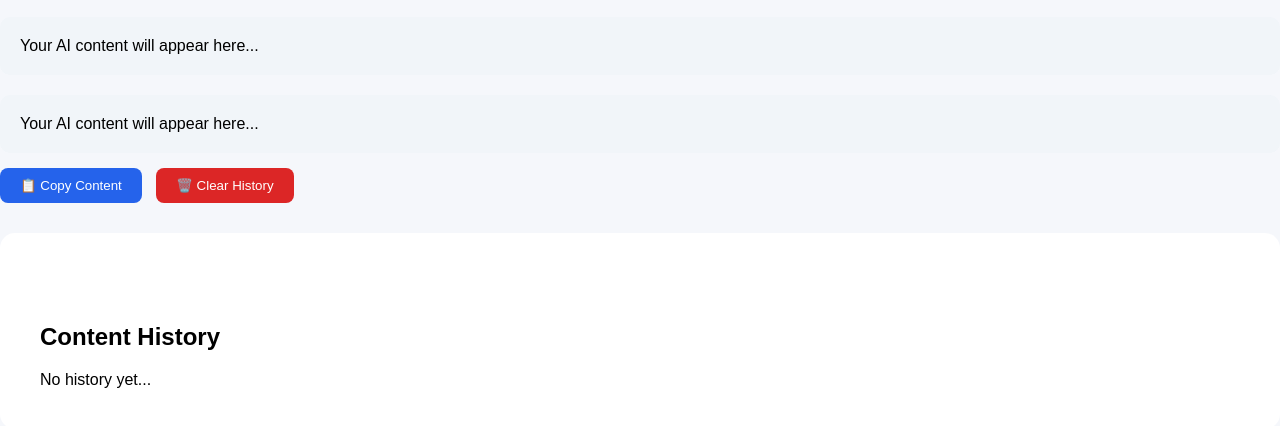
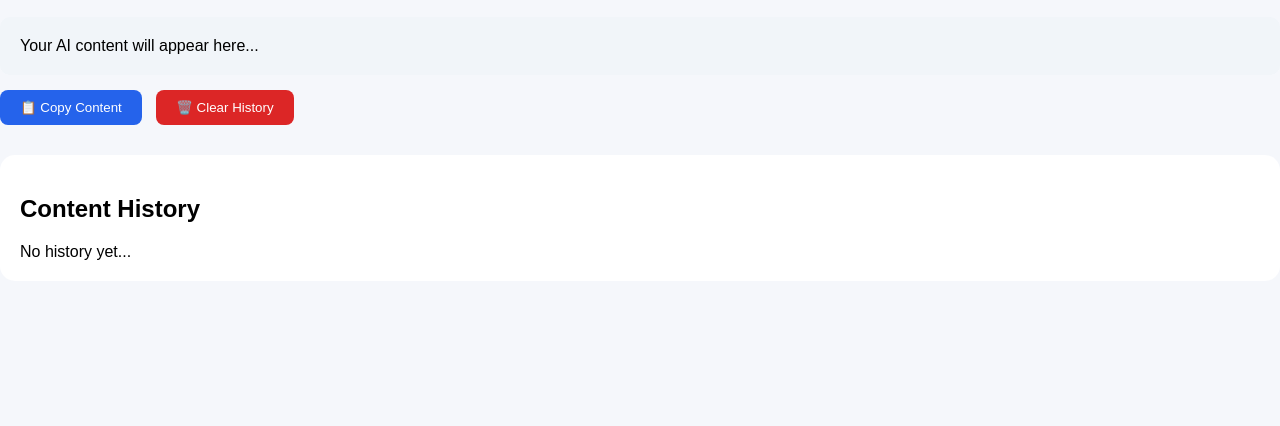
Before and after one commit to studywithvikash/ContentAI-Pro, a plain HTML site: page dashboard.html in a window 1280 px wide. Shown: the part 226-652 px from the top of the page. Drawn offline with Linux system fonts and the light colour scheme.

Commit message:
Remove duplicate output div in dashboard.html
Removed duplicate output div from dashboard.

```diff
--- a/dashboard.html
+++ b/dashboard.html
@@ -43,13 +43,9 @@ Generate Content ✨
 <div class="output" id="output">
 Your AI content will appear here...
 </div>
-  <div class="output" id="output">
-Your AI content will appear here...
-</div>
 
 <button id="copyBtn">📋 Copy Content</button>
 <button id="clearHistoryBtn">🗑️ Clear History</button>
-<div class="history">
 <div class="history">
 <h2>Content History</h2>
 
```
